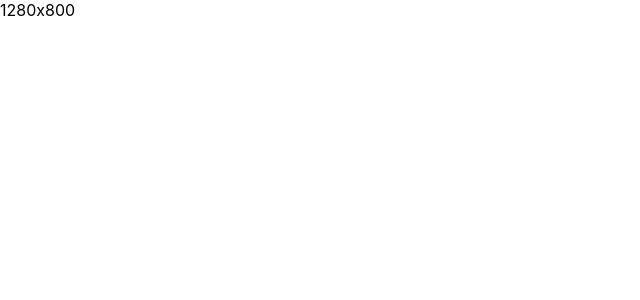
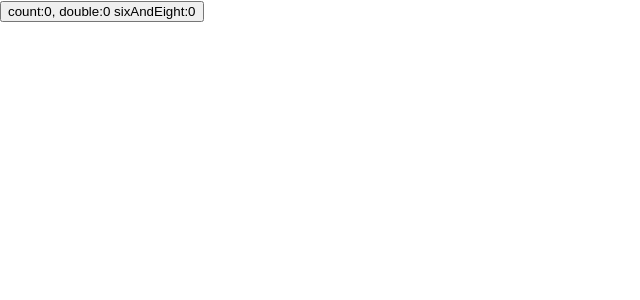
Before and after one commit to yearth/train-ticket, a React app: page / in a window 1280 px wide. Shown: the top 300 px of the page, without its empty margins (0-640 px from the left). Built offline with nearby package versions, Linux system fonts and the light colour scheme.

Commit message:
[feat]: useMemo

```diff
--- a/src/App.js
+++ b/src/App.js
@@ -1,110 +1,25 @@
-import React, { useState, useEffect } from "react";
+import { useState, useMemo } from "react";
 
-const useResizable = () => {
-  const [size, setSize] = useState([window.innerWidth, window.innerHeight]);
+function App() {
+  const [count, setCount] = useState(0);
 
-  const onResize = () => {
-    setSize([window.innerWidth, window.innerHeight]);
-  };
+  const double = useMemo(() => {
+    return count * 2;
+  }, [count]);
 
-  useEffect(() => {
-    window.addEventListener("resize", onResize);
-    return () => {
-      window.removeEventListener("resize", onResize);
-    };
-  });
+  const sixAndEight = useMemo(() => {
+    return count * 2;
+  }, [count === 3]);
 
-  return [size];
-};
-
-const Foo = () => {
-  const [size] = useResizable();
-
-  useEffect(() => {
-    document.title = size.join("x");
-  });
-
-  return <div>{size.join("x")}</div>;
-};
-
-// const resizableHOC = Child => {
-//   return class Wrapper extends Component {
-//     state = {
-//       size: [window.innerWidth, window.innerHeight]
-//     };
-
-//     onResize = () => {
-//       this.setState({ size: [window.innerWidth, window.innerHeight] });
-//     };
-
-//     componentDidMount() {
-//       window.addEventListener("resize", this.onResize);
-//       document.title = this.state.size.join("x");
-//     }
-
-//     componentDidUpdate() {
-//       document.title = this.state.size.join("x");
-//     }
-
-//     componentWillUnmount() {
-//       window.removeEventListener("resize", this.onResize);
-//     }
-
-//     render() {
-//       const size = this.state.size;
-//       return <Child size={size} />;
-//     }
-//   };
-// };
-
-// class Resizable extends Component {
-//   state = {
-//     size: [window.innerWidth, window.innerHeight]
-//   };
-
-//   onResize = () => {
-//     this.setState({ size: [window.innerWidth, window.innerHeight] });
-//   };
-
-//   componentDidMount() {
-//     window.addEventListener("resize", this.onResize);
-//     document.title = this.state.size.join("x");
-//   }
-
-//   componentDidUpdate() {
-//     document.title = this.state.size.join("x");
-//   }
-
-//   componentWillUnmount() {
-//     window.removeEventListener("resize", this.onResize);
-//   }
-
-//   render() {
-//     return this.props.render(this.state.size);
-//   }
-// }
-
-// class Foo extends Component {
-//   render() {
-//     const [width, height] = this.props.size;
-//     return (
-//       <div>
-//         {width}x{height}
-//       </div>
-//     );
-//   }
-// }
-
-// const WrapperedFoo = resizableHOC(Foo);
-
-// class App extends Component {
-//   render() {
-//     // return <Resizable render={size => <Foo size={size} />} />;
-//     return <WrapperedFoo />;
-//   }
-// }
-function App(props) {
-  return <Foo />;
+  return (
+    <button
+      onClick={() => {
+        setCount(count + 1);
+      }}
+    >
+      count:{count}, double:{double} sixAndEight:{sixAndEight}
+    </button>
+  );
 }
 
 export default App;
```
